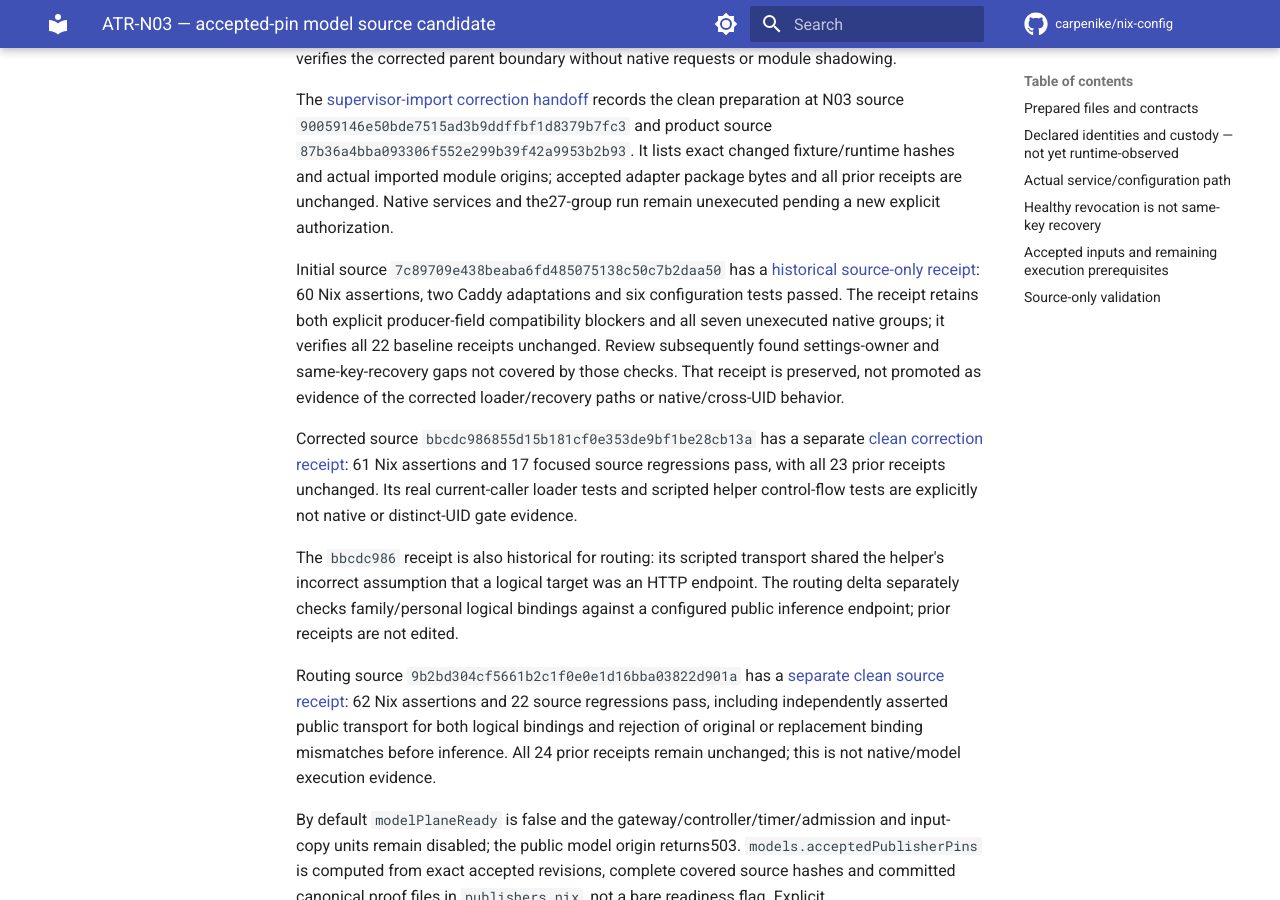
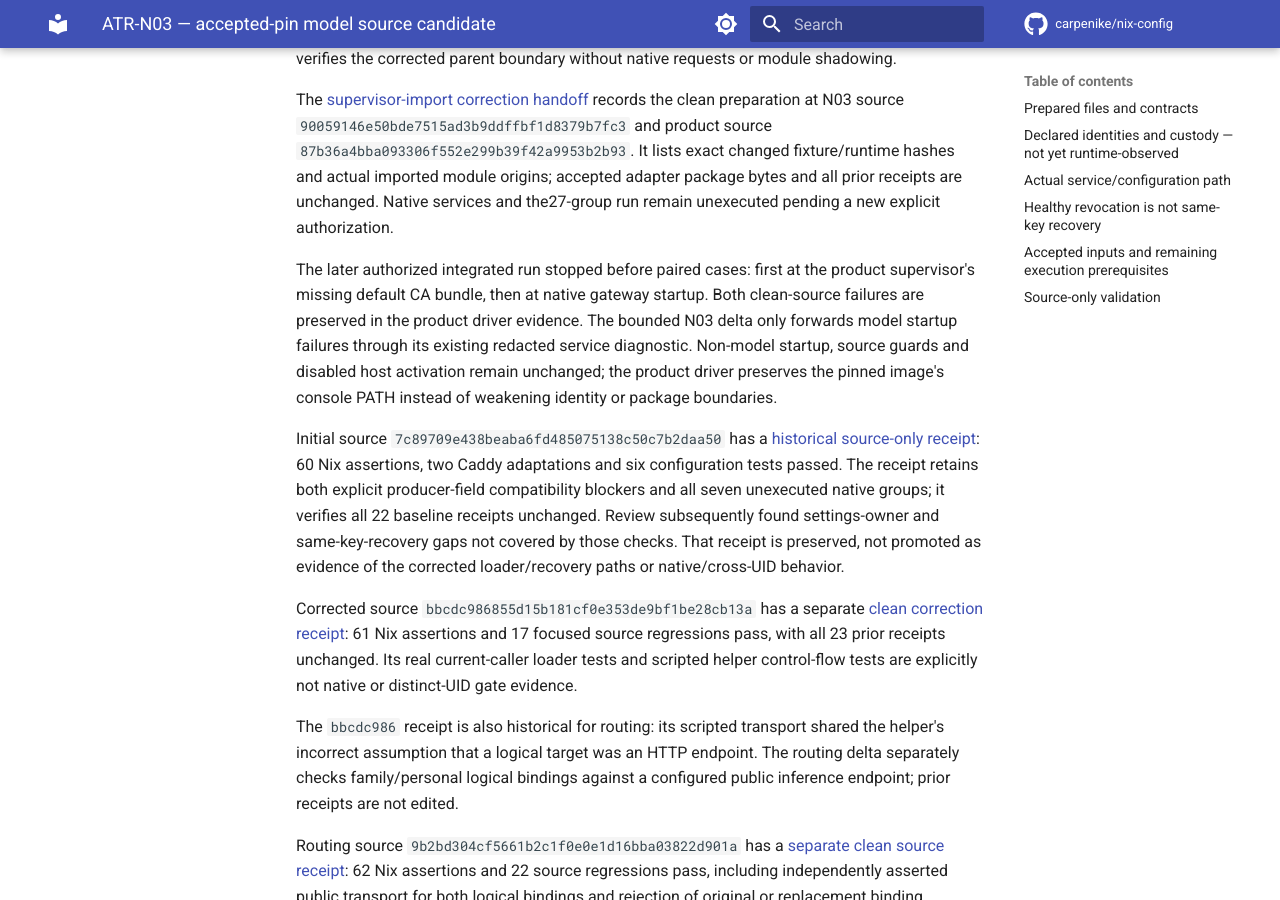
Before and after one commit to carpenike/nix-config, an MkDocs documentation site: the page built from docs/services/atrium-model-preparation.md, in a window 1280 px wide and 900 px high, scrolled down 614 px. Built offline with MkDocs 1.6.1 and Material for MkDocs 9.7.7, drawn with Linux system fonts in a browser that asks for light colours; comment, search, counter and statistics services are not loaded.

Commit message:
test(ATR-N03): surface redacted model startup failures
Forward model startup exits through the existing bounded service diagnostic, preserving non-model defaults and privilege dropping. Exercise explicit image PATH handling by the real launch helper without native execution.

Co-authored-by: Copilot <223556219+Copilot@users.noreply.github.com>
Copilot-Session: 1e5e7d6d-a45a-4ac0-9fb1-9bf14b3658cb

```diff
--- a/docs/services/atrium-model-preparation.md
+++ b/docs/services/atrium-model-preparation.md
@@ -27,6 +27,14 @@ records the clean preparation at N03 source
 hashes and actual imported module origins; accepted adapter package bytes and all
 prior receipts are unchanged. Native services and the27-group run remain
 unexecuted pending a new explicit authorization.
+
+The later authorized integrated run stopped before paired cases: first at the
+product supervisor's missing default CA bundle, then at native gateway startup.
+Both clean-source failures are preserved in the product driver evidence. The
+bounded N03 delta only forwards model startup failures through its existing
+redacted service diagnostic. Non-model startup, source guards and disabled host
+activation remain unchanged; the product driver preserves the pinned image's
+console PATH instead of weakening identity or package boundaries.
 
 Initial source `7c89709e438beaba6fd485075138c50c7b2daa50` has a
 [historical source-only receipt](../../tests/atrium_n03/results/n03-model-preparation-7c89709e.json):
```
Also changed, not shown: 2 other files.
